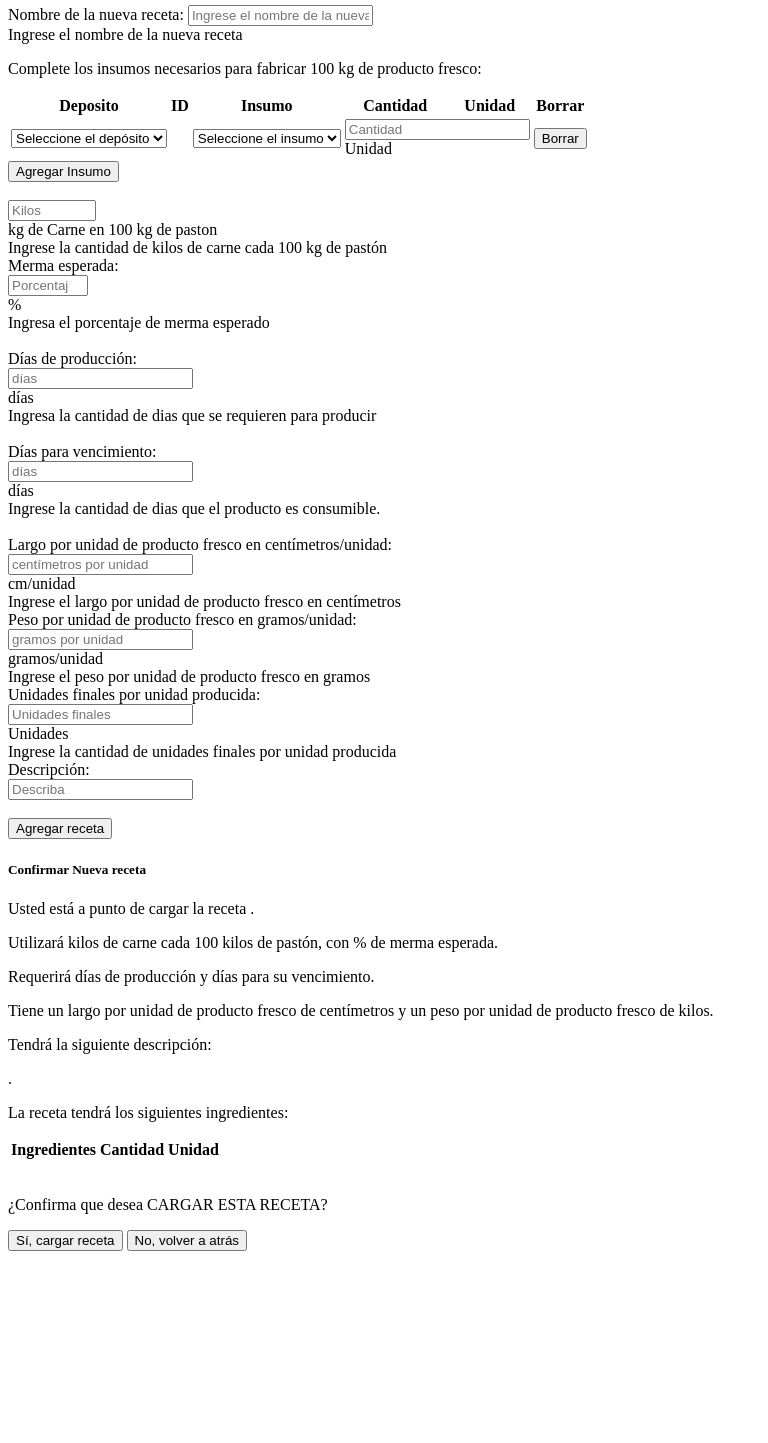
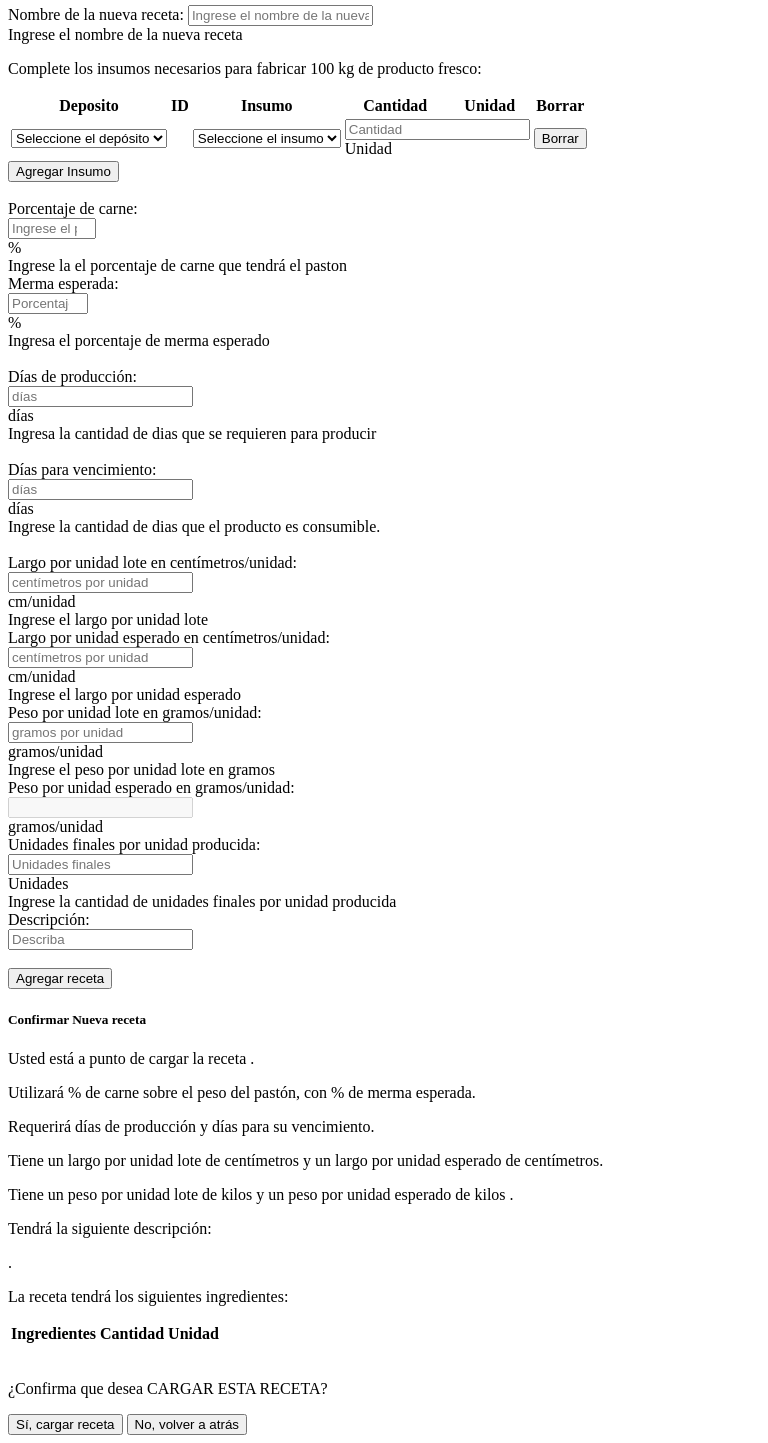
Before and after one commit to Purares/purares-test, a PHP site: template vista/pagina/agregarReceta.php in a window 1280 px wide. Shown: the part 179-1622 px from the top of the page, without its empty margins (0-768 px from the left). Before the commit the page ends 1430 px from the top, so only its background shows below. Run offline with PHP 8.4, Linux system fonts and the light colour scheme; the template is opened without the code that fills it, so the values that code supplies are empty.

Commit message:
correcciones agregar recta

```diff
--- a/vista/pagina/agregarReceta.php
+++ b/vista/pagina/agregarReceta.php
@@ -90,15 +90,18 @@ foreach($depositos as $deposito){
           </div>
           <br>
           <div class="row">
-              <div class="input-group col-6">
-                    <input type="number" min=0 max=100 step=0.01 class="form-control text-right" id="KilosCarne" name="porcentcarneCrearReceta" placeholder="Kilos" required>
+            <div class="input-group col-6">
+             <div class="input-group-prepend">
+                    <span class="input-group-text">Porcentaje de carne:</span>
+                  </div>
+                    <input type="number" min=0 step=0.01 max=100 class="form-control text-right" id="KilosCarne" name="porcentcarneCrearReceta" placeholder="Ingrese el porcentaje de carne" required>
                   <div class="input-group-append">
-                  <span class="input-group-text">kg de Carne en 100 kg de paston</span>
+                  <span class="input-group-text">%</span>
               </div>
                              <div class="invalid-feedback">
-                                    Ingrese la cantidad de kilos de carne cada 100 kg de pastón
+                                    Ingrese la el porcentaje de carne que tendrá el paston
                                     </div>
-                </div>
+              </div>
             <div class="input-group col-6">
                     <div class="input-group-prepend">
                     <span class="input-group-text">Merma esperada:</span>
@@ -143,27 +146,50 @@ foreach($depositos as $deposito){
               <br>
                     <div class="row">
                             <div class="form-group col-6">
-                         <label for="largouniCrearReceta">Largo por unidad de producto fresco en centímetros/unidad:</label>
+                         <label for="largouniLoteCrearReceta">Largo por unidad lote en centímetros/unidad:</label>
                      <div class="input-group">
-                                <input type="number" min=0 step=0.01 class="form-control text-right" name="largouniCrearReceta" id="cmxunidad" placeholder="centímetros por unidad" required>
+                                <input type="number" min=0 step=0.01 class="form-control text-right" name="largouniLoteCrearReceta" id="cmxunidad" placeholder="centímetros por unidad" required>
                                   <div class="input-group-append">
                   <span class="input-group-text">cm/unidad</span>
                             </div>
                              <div class="invalid-feedback">
-                                    Ingrese el largo por unidad de producto fresco en centímetros
+                                    Ingrese el largo por unidad lote
                                     </div>
                        </div>
                       </div>
+                      <div class="form-group col-6">
+                         <label for="largoUniEsperadoCrearReceta">Largo por unidad esperado en centímetros/unidad:</label>
+                     <div class="input-group">
+                                <input type="number" min=0 step=0.01 class="form-control text-right" name="largoUniEsperadoCrearReceta" id="cmxunidadesperado" placeholder="centímetros por unidad" required>
+                                  <div class="input-group-append">
+                  <span class="input-group-text">cm/unidad</span>
+                            </div>
+                             <div class="invalid-feedback">
+                                    Ingrese el largo por unidad esperado
+                                    </div>
+                       </div>
+                      </div>
+                    </div>
+                    <div class="row">
                          <div class="form-group col-6">
-                         <label for="pesouniCrearReceta">Peso por unidad de producto fresco en gramos/unidad:</label>
+                         <label for="pesouniLoteCrearReceta">Peso por unidad lote en gramos/unidad:</label>
                      <div class="input-group">
-                    <input type="number" min=0 step=0.01 class="form-control text-right" name="pesouniCrearReceta" id="gramosxunidad" placeholder="gramos por unidad" required>
+                    <input type="number" min=0 step=0.01 class="form-control text-right" name="pesouniLoteCrearReceta" id="gramosxunidad" placeholder="gramos por unidad" required>
                                   <div class="input-group-append">
                   <span class="input-group-text">gramos/unidad</span>
                             </div>
                                <div class="invalid-feedback">
-                                    Ingrese el peso por unidad de producto fresco en gramos
+                                    Ingrese el peso por unidad lote en gramos
                                     </div>
+                       </div>
+                      </div>
+                    <div class="form-group col-6">
+                         <label for="pesoUniEsperadoCrearReceta">Peso por unidad esperado en gramos/unidad:</label>
+                     <div class="input-group">
+                    <input type="text" class="form-control text-right" name="pesoUniEsperadoCrearReceta" id="gramosxunidadesperado" placeholder="" disabled>
+                                  <div class="input-group-append">
+                  <span class="input-group-text">gramos/unidad</span>
+                            </div>
                        </div>
                       </div>
                         </div>
@@ -202,11 +228,13 @@ foreach($depositos as $deposito){
         <div class="modal-body">
           <p>Usted está a punto de cargar la receta <a class="nombre"></a>.</p>
 
-          <p>Utilizará <a class="kilos"></a> kilos de carne cada 100 kilos de pastón, con <a class="merma"></a>% de merma esperada.</p>
+          <p>Utilizará <a class="kilos"></a> % de carne sobre el peso del pastón, con <a class="merma"></a>% de merma esperada.</p>
 
           <p>Requerirá <a class="diasprodu"></a> días de producción y <a class="diasvenc"></a> días para su vencimiento.</p>
 
-          <p>Tiene un largo por unidad de producto fresco de <a class="largo"></a> centímetros y un peso por unidad de producto fresco de <a class="peso"></a> kilos.</p>
+          <p>Tiene un largo por unidad lote de <a class="largo"></a> centímetros y un largo por unidad esperado de <a class="largoesperado"></a> centímetros.
+
+          <p>Tiene un peso por unidad lote de <a class="peso"></a> kilos y un peso por unidad esperado de  <a class="pesoesperado"></a> kilos .</p>
 
           <p>Tendrá la siguiente descripción:</p>
 
@@ -254,6 +282,8 @@ function completarmodalrecetas(){
                                       diasvencimiento=$('#DiasVencimiento').val()
                                       gramosxunidad=$('#gramosxunidad').val()
                                       cmxunidad=$('#cmxunidad').val()
+                                      gramosxunidadesperado=$('#gramosxunidadesperado').val()
+                                      cmxunidadesperado=$('#cmxunidadesperado').val()
 
                                       var nombreingredientes = [];
                                       cantidadingredientes=[];
@@ -281,6 +311,8 @@ modal.find('.diasprodu').text('' + diasproduccion);
 modal.find('.diasvenc').text('' + diasvencimiento);
 modal.find('.largo').text('' + gramosxunidad);
 modal.find('.peso').text('' + cmxunidad);
+modal.find('.largoesperado').text('' + gramosxunidadesperado);
+modal.find('.pesoesperado').text('' + cmxunidadesperado);
 modal.find('.descripcion').text('' + descripcion);
 modal.find('.unidades finales').text('' + unidadesfinalesxunidad);
 
@@ -427,6 +459,43 @@ $(document).ready(function(){
 
 });
 
+$('#gramosxunidad').keyup(function(){
+
+if ($('#MermaEsperada').val()!=""&&$('#unidadesfinalesxunidad').val()!="") {
+
+$('#gramosxunidadesperado').val(($('#gramosxunidad').val()*(1-($('#MermaEsperada').val()/100))/$('#unidadesfinalesxunidad').val()))
+
+}else{
+
+$('#gramosxunidadesperado').val("Se calculará cuando termine de ingresar los datos")
+
+}})
+
+$('#MermaEsperada').keyup(function(){
+
+if ($('#gramosxunidad').val()!=""&&$('#unidadesfinalesxunidad').val()!="") {
+
+$('#gramosxunidadesperado').val(($('#gramosxunidad').val()*(1-($('#MermaEsperada').val()/100))/$('#unidadesfinalesxunidad').val()))
+
+}else{
+
+$('#gramosxunidadesperado').val("Se calculará cuando termine de ingresar los datos")
+
+}})
+
+$('#unidadesfinalesxunidad').keyup(function(){
+
+if ($('#gramosxunidad').val()!=""&&$('#MermaEsperada').val()!="") {
+
+$('#gramosxunidadesperado').val(($('#gramosxunidad').val()*(1-($('#MermaEsperada').val()/100))/$('#unidadesfinalesxunidad').val()))
+
+}else{
+
+$('#gramosxunidadesperado').val("Se calculará cuando termine de ingresar los datos")
+
+}})
+
+
 </script>
 
 </body>
```
